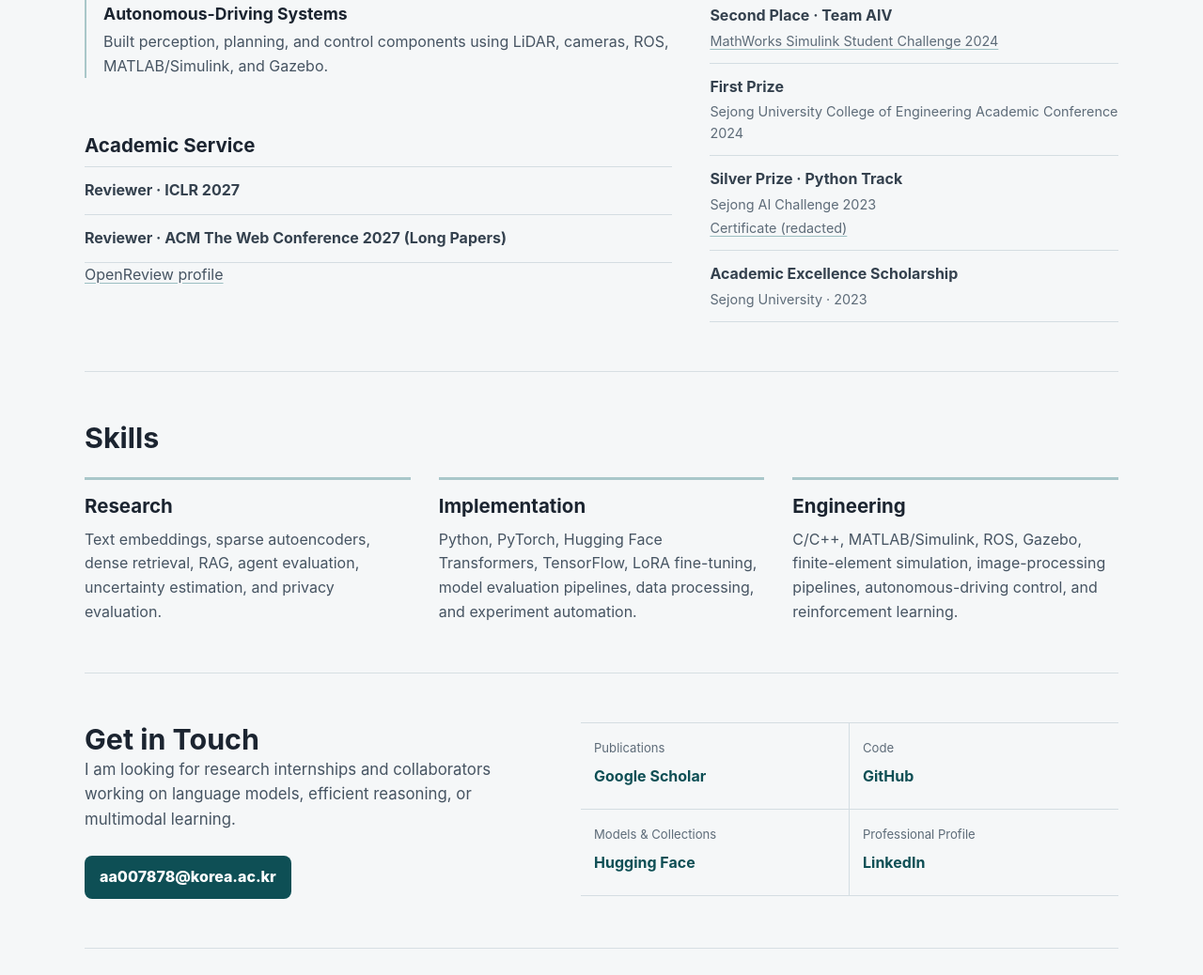
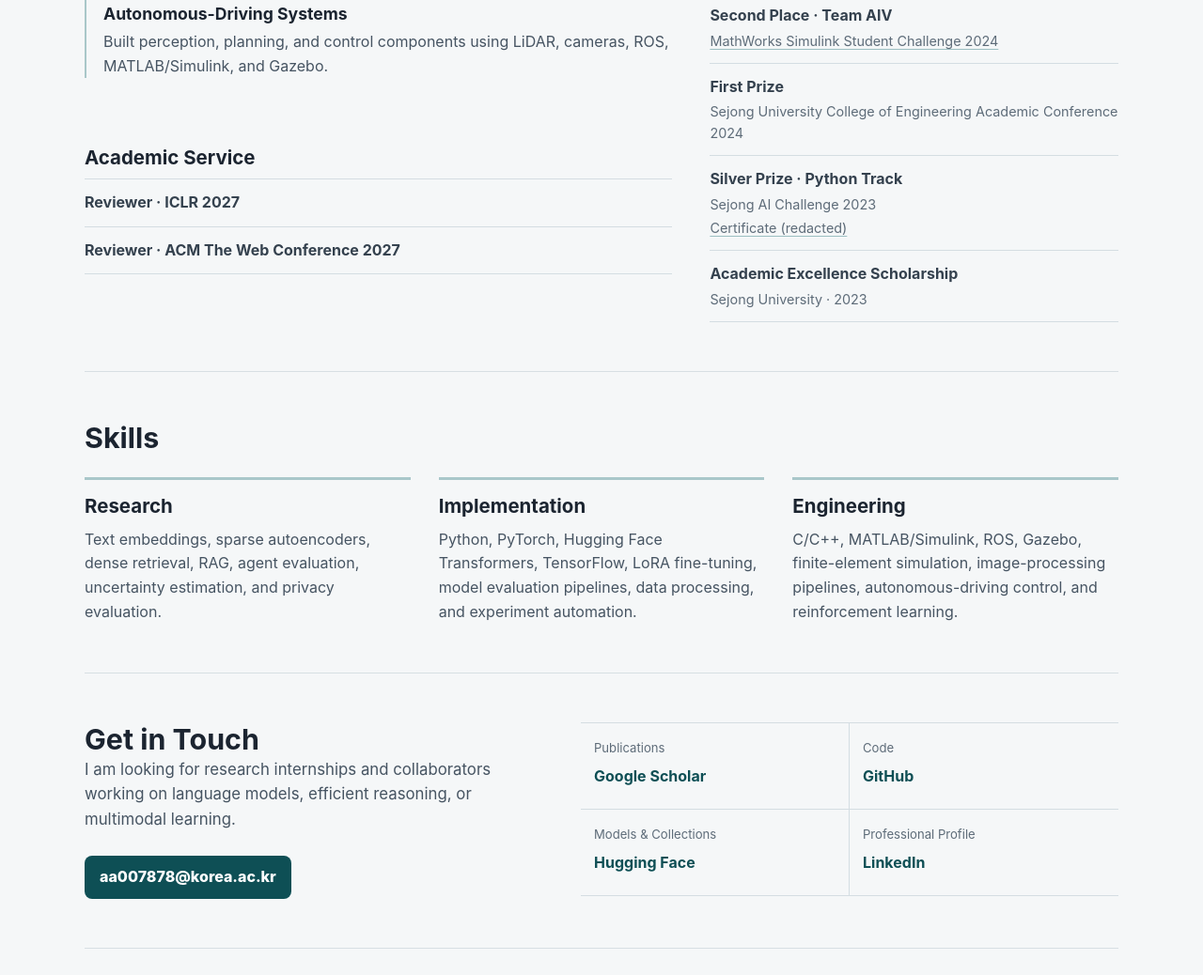
Before and after one commit to Yoon-Jeong-ho/yoon-jeong-ho.github.io, a plain HTML site: page index.html in a window 1280 px wide. Shown: the part 4861-5899 px from the top of the page at 94% size. Drawn offline with Linux system fonts and the light colour scheme.

Commit message:
Simplify academic service labels and remove duplicate profile link

```diff
--- a/index.html
+++ b/index.html
@@ -416,9 +416,8 @@
               <h3>Academic Service</h3>
               <ul class="recognition-list">
                 <li><strong>Reviewer &middot; ICLR 2027</strong></li>
-                <li><strong>Reviewer &middot; ACM The Web Conference 2027 (Long Papers)</strong></li>
+                <li><strong>Reviewer &middot; ACM The Web Conference 2027</strong></li>
               </ul>
-              <p><a href="https://openreview.net/profile?id=~Jeongho_Yoon1">OpenReview profile</a></p>
             </div>
           </div>
           <div>
```
